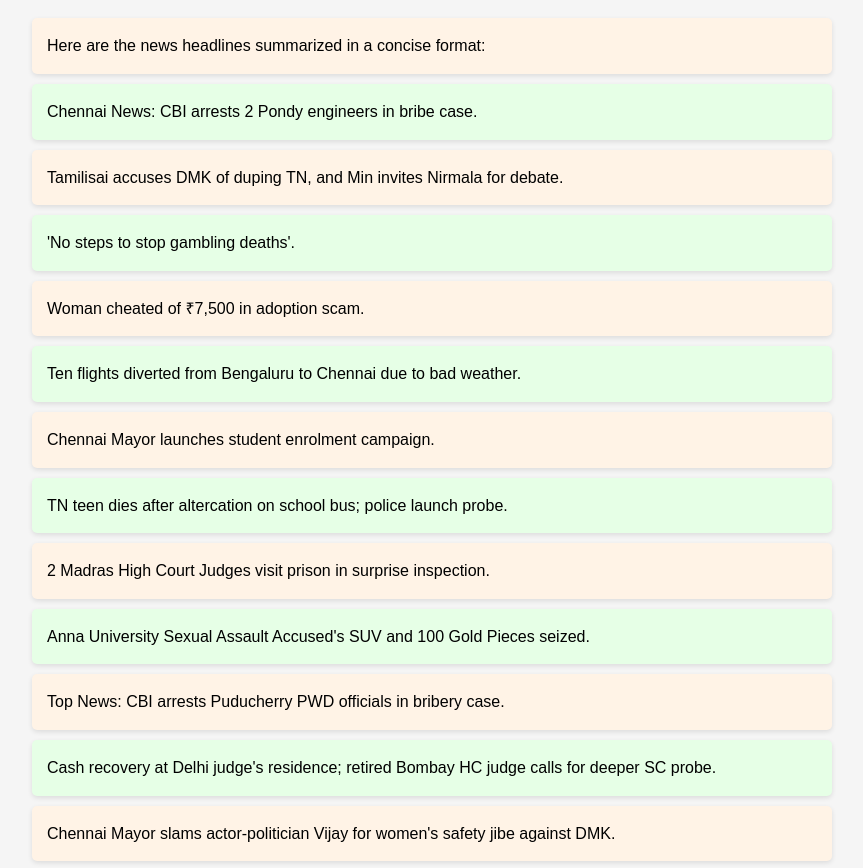
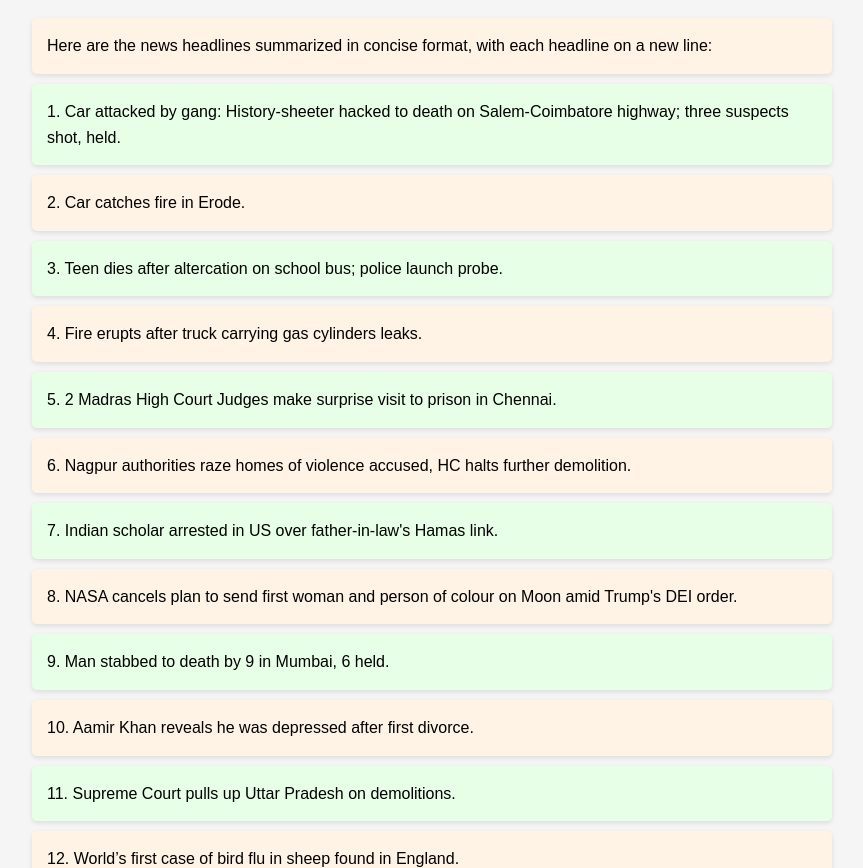
Before and after one commit to senthilkumarimuth/daily_news, a plain HTML site: page index.html in a window 1280 px wide. Shown: the part 72-940 px from the top of the page, without its empty margins (208-1071 px from the left). Drawn offline with Linux system fonts and the light colour scheme.

Commit message:
Auto commit Tue Mar 25 06:38:40 2025

```diff
--- a/index.html
+++ b/index.html
@@ -45,21 +45,19 @@
 </head>
 <body>
     <h1>Latest News Headlines</h1>
-    <p>Here are the news headlines summarized in a concise format:</p>
-    <p>Chennai News: CBI arrests 2 Pondy engineers in bribe case.</p>
-    <p>Tamilisai accuses DMK of duping TN, and Min invites Nirmala for debate.</p>
-    <p>'No steps to stop gambling deaths'.</p>
-    <p>Woman cheated of ₹7,500 in adoption scam.</p>
-    <p>Ten flights diverted from Bengaluru to Chennai due to bad weather.</p>
-    <p>Chennai Mayor launches student enrolment campaign.</p>
-    <p>TN teen dies after altercation on school bus; police launch probe.</p>
-    <p>2 Madras High Court Judges visit prison in surprise inspection.</p>
-    <p>Anna University Sexual Assault Accused's SUV and 100 Gold Pieces seized.</p>
-    <p>Top News: CBI arrests Puducherry PWD officials in bribery case.</p>
-    <p>Cash recovery at Delhi judge's residence; retired Bombay HC judge calls for deeper SC probe.</p>
-    <p>Chennai Mayor slams actor-politician Vijay for women's safety jibe against DMK.</p>
-    <p>Aviation watchdog probes Indigo aircraft's tail strike at Chennai airport.</p>
-    <p>World Tuberculosis Day 2025: Symptoms, causes, and risk factors of TB disease.</p>
-    <p class="timestamp">Last updated: 2025-03-24 07:36:02</p>
+    <p>Here are the news headlines summarized in concise format, with each headline on a new line:</p>
+    <p>1. Car attacked by gang: History-sheeter hacked to death on Salem-Coimbatore highway; three suspects shot, held.</p>
+    <p>2. Car catches fire in Erode.</p>
+    <p>3. Teen dies after altercation on school bus; police launch probe.</p>
+    <p>4. Fire erupts after truck carrying gas cylinders leaks.</p>
+    <p>5. 2 Madras High Court Judges make surprise visit to prison in Chennai.</p>
+    <p>6. Nagpur authorities raze homes of violence accused, HC halts further demolition.</p>
+    <p>7. Indian scholar arrested in US over father-in-law's Hamas link.</p>
+    <p>8. NASA cancels plan to send first woman and person of colour on Moon amid Trump's DEI order.</p>
+    <p>9. Man stabbed to death by 9 in Mumbai, 6 held.</p>
+    <p>10. Aamir Khan reveals he was depressed after first divorce.</p>
+    <p>11. Supreme Court pulls up Uttar Pradesh on demolitions.</p>
+    <p>12. World’s first case of bird flu in sheep found in England.</p>
+    <p class="timestamp">Last updated: 2025-03-25 06:38:39</p>
 </body>
 </html>
```
